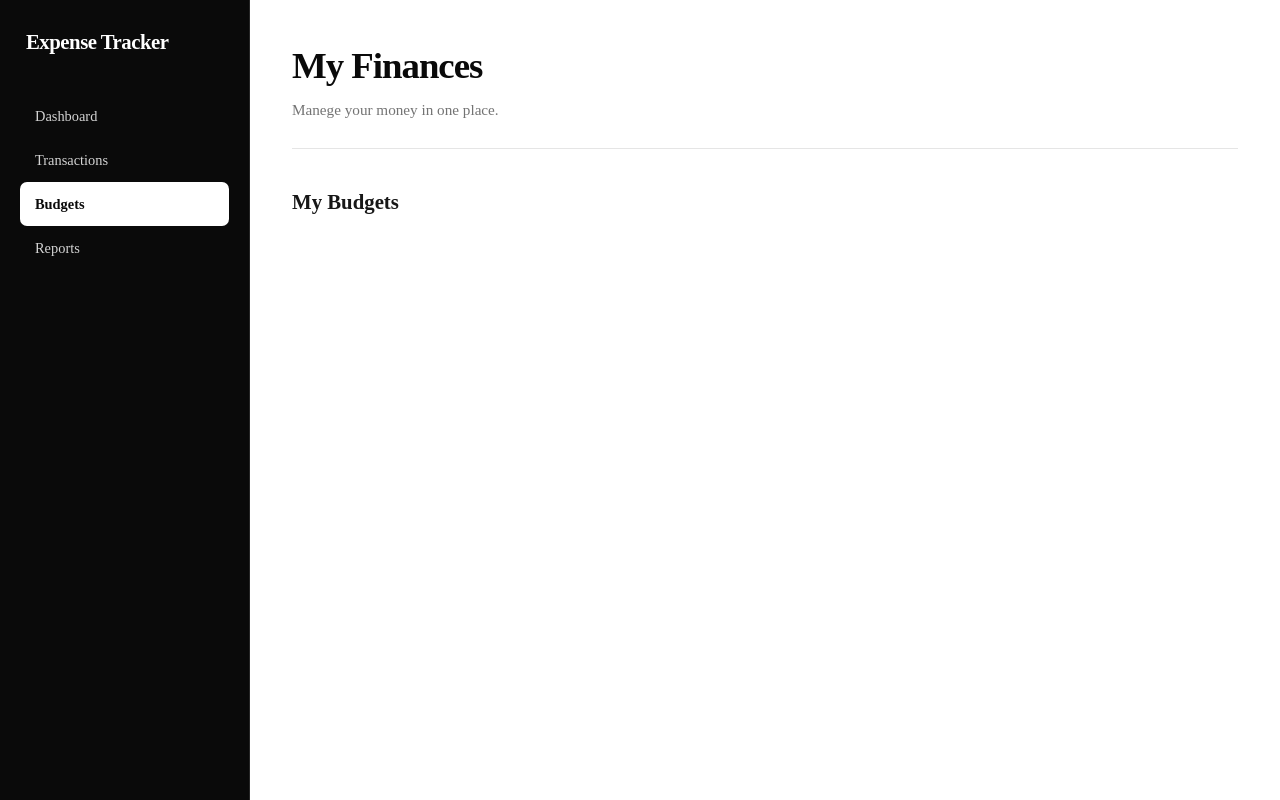
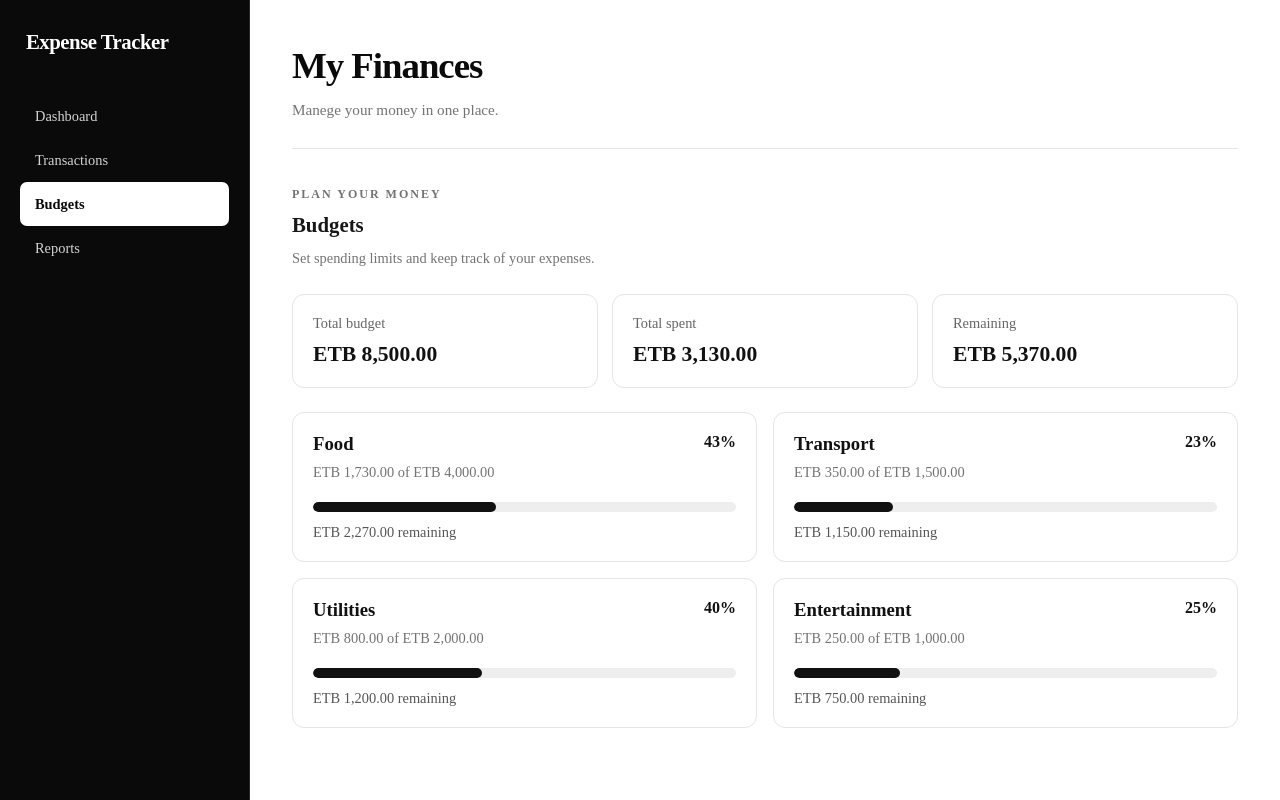
Before and after one commit to meklit-01/personal-expense-tracker, a React (Vite) app: page /budgets in a window 1280 px wide. Built offline with nearby package versions, Linux system fonts and the light colour scheme.

Commit message:
buget page added

```diff
--- a/src/index.css
+++ b/src/index.css
@@ -863,3 +863,105 @@ a {
     font-size: 1.2rem;
   }
 }
+
+/* Budgets page */
+.budgets-page {
+  display: grid;
+  gap: 24px;
+}
+
+.page-heading h2 {
+  margin: 4px 0 8px;
+}
+
+.budget-summary {
+  display: grid;
+  grid-template-columns: 1fr;
+  gap: 14px;
+}
+
+.budget-summary-card,
+.budget-card {
+  padding: 20px;
+  background: #ffffff;
+  border: 1px solid #e5e5e5;
+  border-radius: 12px;
+}
+
+.budget-summary-card p {
+  margin: 0 0 10px;
+  color: #666666;
+  font-size: 0.9rem;
+}
+
+.budget-summary-card h3 {
+  margin: 0;
+  color: #111111;
+  font-size: 1.35rem;
+}
+
+.budget-list {
+  display: grid;
+  gap: 16px;
+}
+
+.budget-card-heading {
+  display: flex;
+  align-items: flex-start;
+  justify-content: space-between;
+  gap: 12px;
+  margin-bottom: 18px;
+}
+
+.budget-card-heading h3 {
+  margin: 0 0 6px;
+  color: #111111;
+}
+
+.budget-card-heading p {
+  margin: 0;
+  font-size: 0.9rem;
+}
+
+.budget-card-heading strong {
+  color: #111111;
+}
+
+.budget-progress-track {
+  height: 10px;
+  overflow: hidden;
+  background: #eeeeee;
+  border-radius: 999px;
+}
+
+.budget-progress-fill {
+  height: 100%;
+  background: #111111;
+  border-radius: inherit;
+}
+
+.budget-progress-fill.over-budget {
+  background: #b42318;
+}
+
+.budget-status {
+  margin: 12px 0 0;
+  color: #555555;
+  font-size: 0.9rem;
+}
+
+@media (min-width: 600px) {
+  .budget-summary {
+    grid-template-columns: repeat(2, minmax(0, 1fr));
+  }
+}
+
+@media (min-width: 900px) {
+  .budget-summary {
+    grid-template-columns: repeat(3, minmax(0, 1fr));
+  }
+
+  .budget-list {
+    grid-template-columns: repeat(2, minmax(0, 1fr));
+  }
+}
--- a/src/pages/Budgets.jsx
+++ b/src/pages/Budgets.jsx
@@ -1,9 +1,116 @@
-import React from 'react'
 
-function Budgets() {
+import { useState } from "react";
+
+const initialBudgets = [
+  { id: 1, category: "Food", limit: 4000, spent: 1730 },
+  { id: 2, category: "Transport", limit: 1500, spent: 350 },
+  { id: 3, category: "Utilities", limit: 2000, spent: 800 },
+  { id: 4, category: "Entertainment", limit: 1000, spent: 250 },
+];
+
+const formatMoney = (amount) =>
+  new Intl.NumberFormat("en-ET", {
+    style: "currency",
+    currency: "ETB",
+    maximumFractionDigits: 2,
+  }).format(amount);
+
+export default function Budgets() {
+  const [budgets] = useState(initialBudgets);
+
+  const totalBudget = budgets.reduce(
+    (sum, budget) => sum + budget.limit,
+    0
+  );
+
+  const totalSpent = budgets.reduce(
+    (sum, budget) => sum + budget.spent,
+    0
+  );
+
   return (
-    <div><h2>My Budgets</h2></div>
-  )
+    <section className="budgets-page">
+      <div className="page-heading">
+        <p className="eyebrow">PLAN YOUR MONEY</p>
+        <h2>Budgets</h2>
+        <p className="muted">
+          Set spending limits and keep track of your expenses.
+        </p>
+      </div>
+
+      <div className="budget-summary">
+        <article className="budget-summary-card">
+          <p>Total budget</p>
+          <h3>{formatMoney(totalBudget)}</h3>
+        </article>
+
+        <article className="budget-summary-card">
+          <p>Total spent</p>
+          <h3>{formatMoney(totalSpent)}</h3>
+        </article>
+
+        <article className="budget-summary-card">
+          <p>Remaining</p>
+          <h3>{formatMoney(totalBudget - totalSpent)}</h3>
+        </article>
+      </div>
+
+      <div className="budget-list">
+        {budgets.map((budget) => {
+          const percentage = Math.min(
+            (budget.spent / budget.limit) * 100,
+            100
+          );
+
+          const isOverBudget = budget.spent > budget.limit;
+
+          return (
+            <article className="budget-card" key={budget.id}>
+              <div className="budget-card-heading">
+                <div>
+                  <h3>{budget.category}</h3>
+                  <p className="muted">
+                    {formatMoney(budget.spent)} of{" "}
+                    {formatMoney(budget.limit)}
+                  </p>
+                </div>
+
+                <strong>{Math.round(
+                  (budget.spent / budget.limit) * 100
+                )}%</strong>
+              </div>
+
+              <div
+                className="budget-progress-track"
+                role="progressbar"
+                aria-label={`${budget.category} budget used`}
+                aria-valuemin={0}
+                aria-valuemax={100}
+                aria-valuenow={Math.round(
+                  (budget.spent / budget.limit) * 100
+                )}
+              >
+                <div
+                  className={`budget-progress-fill ${
+                    isOverBudget ? "over-budget" : ""
+                  }`}
+                  style={{ width: `${percentage}%` }}
+                />
+              </div>
+
+              <p className="budget-status">
+                {isOverBudget
+                  ? `Over budget by ${formatMoney(
+                      budget.spent - budget.limit
+                    )}`
+                  : `${formatMoney(
+                      budget.limit - budget.spent
+                    )} remaining`}
+              </p>
+            </article>
+          );
+        })}
+      </div>
+    </section>
+  );
 }
-
-export default Budgets
```
